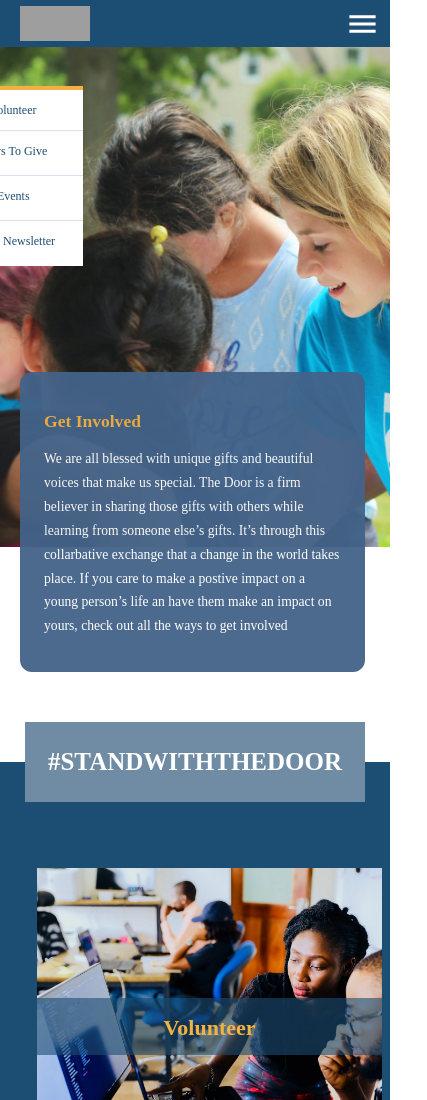
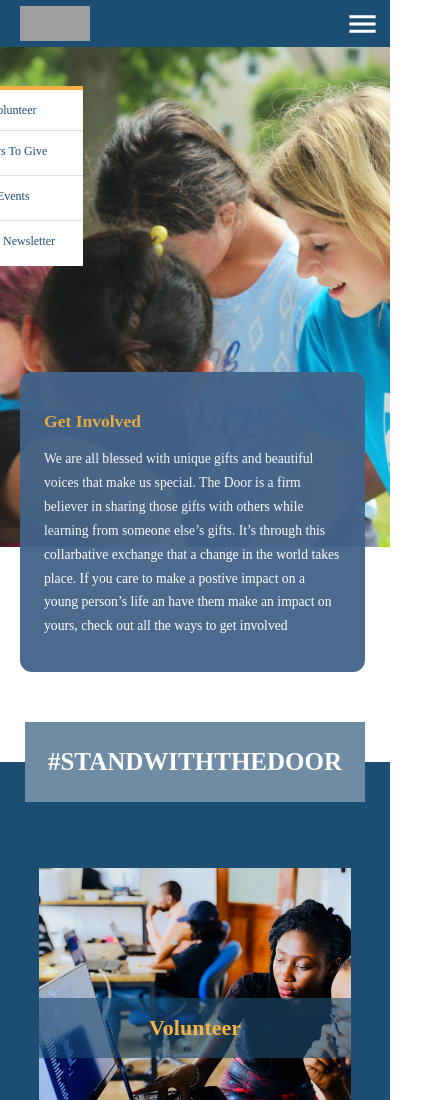
Before and after one commit to Ricomitch/The-Door, a React (Create React App) app in the folder client/: page /get-involved in a window 390 px wide. Shown: the top 1100 px of the page, 427 px wide, since content can reach past the window. Built offline with nearby package versions, Linux system fonts and the light colour scheme; grey boxes are pictures that could not be loaded; a web font is replaced by a local one.

Commit message:
action section fixed

```diff
--- a/client/src/components/GetInvolved/ActionCard.css
+++ b/client/src/components/GetInvolved/ActionCard.css
@@ -65,16 +65,18 @@
   .action-section {
     display: flex;
     flex-direction: column;
-    width: 100%;
+    width: 100vw;
     height: 1400px;
     overflow: visible;
     padding-bottom: 400px !important;
     box-sizing: unset;
-    margin-left: 37px;
+    text-align: center;
   }
   .action-card {
-    width: 365px;
+    width: 100%;
     height: 295px;
+    /* margin-left: 37px; */
+    position: relative;
     margin-bottom: 60px;
   }
   .involved-hero2 {
@@ -88,20 +90,22 @@
   .events,
   .way-to-give,
   .action-volunteer {
-    width: 345px;
+    width: 80vw;
     height: 295px;
     object-fit: cover;
     object-position: unset;
     top: 50%;
   }
   .action-card-banner {
-    width: 345px;
-    height: 56.89px;
+    width: 80vw;
+    height: 60px;
     top: 130px;
+    margin-left: 10vw;
   }
   .action-text {
     font-size: 22px !important;
     line-height: 60px;
+    width: 100%;
   }
   .events {
     margin-top: 20px;
```
